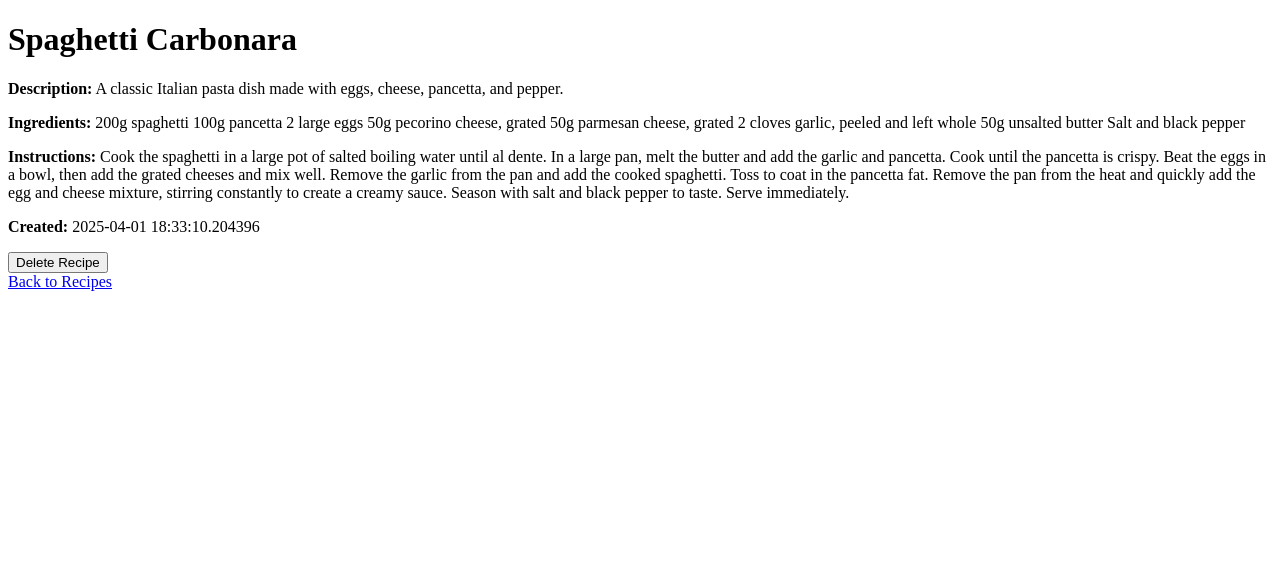
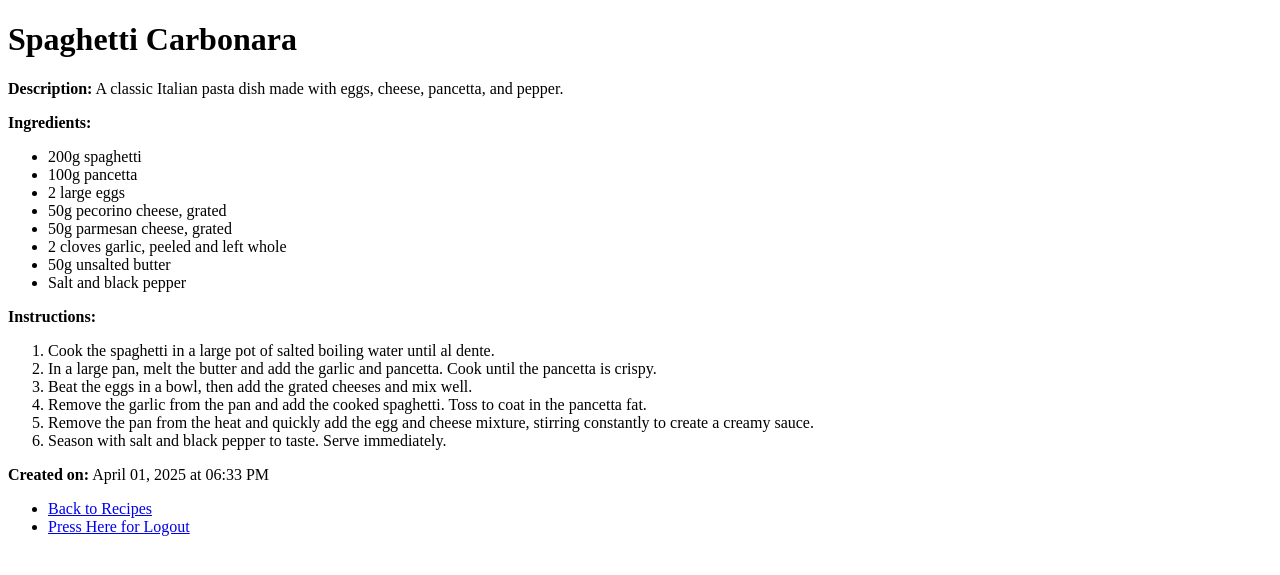
Before and after one commit to dannyvasq/recipes-app, a Flask app: page /recipes/1 in a window 1280 px wide. Shown: the top 575 px of the page. Run offline with Flask 3, Linux system fonts and the light colour scheme.

```diff
--- a/templates/recipe_details.html
+++ b/templates/recipe_details.html
@@ -8,12 +8,25 @@
 <body>
     <h1>{{ recipe.title }}</h1>
     <p><strong>Description:</strong> {{ recipe.description }}</p>
-    <p><strong>Ingredients:</strong> {{ recipe.ingredients }}</p>
-    <p><strong>Instructions:</strong> {{ recipe.instructions }}</p>
-    <p><strong>Created:</strong> {{ recipe.created }}</p>
-    <form method="POST" action="{{ url_for('delete_recipe', id=recipe.id) }}">
-        <button type="submit">Delete Recipe</button>
-    </form>
-    <a href="{{ url_for('show_recipes') }}">Back to Recipes</a>
+    <p><strong>Ingredients:</strong></p>
+    <ul>
+        {% for ingredient in recipe.ingredients.split('\n') %}
+        <li>{{ ingredient }}</li>
+        {% endfor %}
+    </ul>
+    <p><strong>Instructions:</strong></p>
+    <ol>
+        {% for instruction in recipe.instructions.split('\n') %}
+        <li>{{ instruction }}</li>
+        {% endfor %}
+    </ol>
+    <p><strong>Created on:</strong> {{ recipe.created.strftime('%B %d, %Y at %I:%M %p') }}</p>
+    <nav>
+        <ul>
+            <li><a href="{{ url_for('show_recipes') }}">Back to Recipes</a></li>
+            <li><a href="{{ url_for('logout') }}">Press Here for Logout</a></li>
+        </ul>
+    </nav>
+</body>
 </body>
 </html>
--- a/templates/recipes.html
+++ b/templates/recipes.html
@@ -25,7 +25,7 @@
 </head>
 <body>
     <h1>Welcome, {{ name }}!</h1>
-    <h2>Your Saves Recipes</h2>
+    <h2>Your Saved Recipes</h2>
     <table>
         <tr>
             <th>Title</th>
@@ -33,7 +33,7 @@
         </tr>
         {% for recipe in recipes %}
         <tr>
-            <td>{{ recipe.title }}</td>
+            <td><a href="{{ url_for('recipe_details', id=recipe.id) }}">{{ recipe.title }}</a></td>
             <td>{{ recipe.description }}</td>
         </tr>
         {% endfor %}
```
